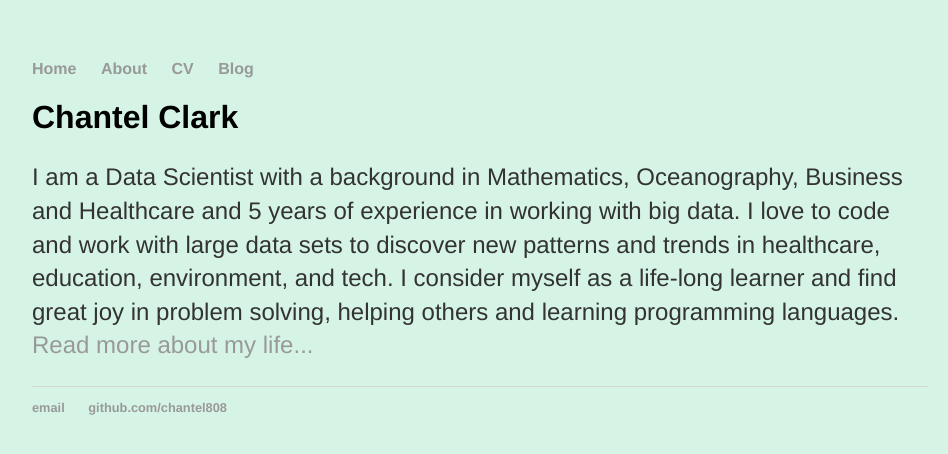
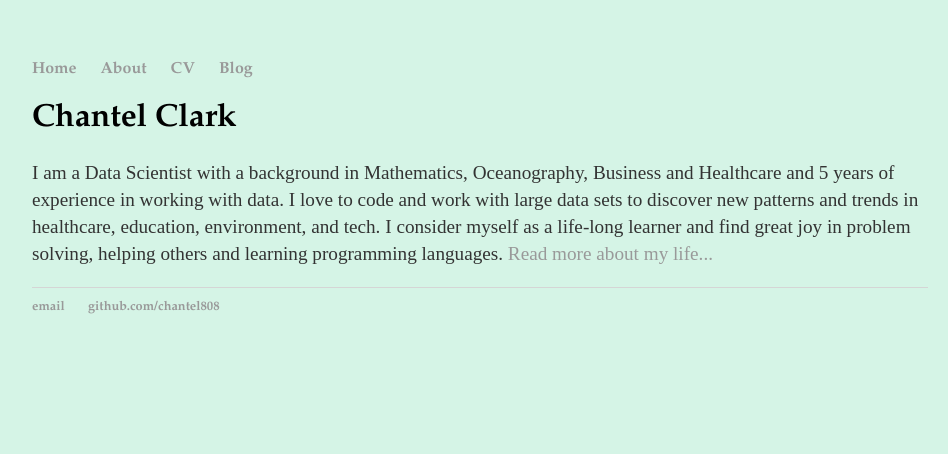
Before and after one commit to chantel808/chantel808.github.io, a Jekyll site: the page built from index.html, in a window 1280 px wide. Shown: the top 454 px of the page, without its empty margins (160-1108 px from the left). Built offline with Jekyll 4.4.1, drawn with Linux system fonts in a browser that asks for light colours.

Commit message:
Font-family edits

```diff
--- a/css/main.css
+++ b/css/main.css
@@ -4,7 +4,7 @@ body {
     background-color: #d5f4e6;
 }
 nav ul, footer ul {
-    font-family:'Helvetica', 'Arial', 'Sans-Serif';
+    font-family:'Palatino Linotype', 'Book Antiqua', 'Palatino', 'serif';
     padding: 0px;
     list-style: none;
     font-weight: bold;
@@ -22,11 +22,10 @@ a:hover {
 }
 h1 {
     font-size: 2.0em;
-    font-family:'Helvetica', 'Arial', 'Sans-Serif';
+    font-family:'Palatino Linotype', 'Book Antiqua', 'Palatino', 'serif';
 }
 p {
-    font-size: 1.5em;
-    font-family:'Helvetica', 'Arial', 'Sans-Serif';
+    font-size: 1.2em;
     line-height: 1.4em;
     color: #333;
 }
@@ -37,7 +36,7 @@ footer {
 
 ul.posts {
     margin: 20px auto 40px;
-    font-size: 1.5em;
+    font-size: 1.2em;
 }
 
 ul.posts li {
--- a/index.html
+++ b/index.html
@@ -4,8 +4,5 @@ title: Chantel's Homepage
 ---
  <div class="blurb">
     <h1>Chantel Clark</h1>
-	<p>I am a Data Scientist with a background in Mathematics, Oceanography, Business and Healthcare and 5 years of experience in working with big data. I love to code and work with large data sets
-	to discover new patterns and trends in healthcare, education, environment, and tech. I consider
-	myself as a life-long learner and find great joy in problem solving, helping others and
-	learning programming languages. <a href="/about">Read more about my life...</a></p>
+	<p>I am a Data Scientist with a background in Mathematics, Oceanography, Business and Healthcare and 5 years of experience in working with data. I love to code and work with large data sets to discover new patterns and trends in healthcare, education, environment, and tech. I consider myself as a life-long learner and find great joy in problem solving, helping others and learning programming languages. <a href="/about">Read more about my life...</a></p>
 </div><!-- /.blurb -->
```
